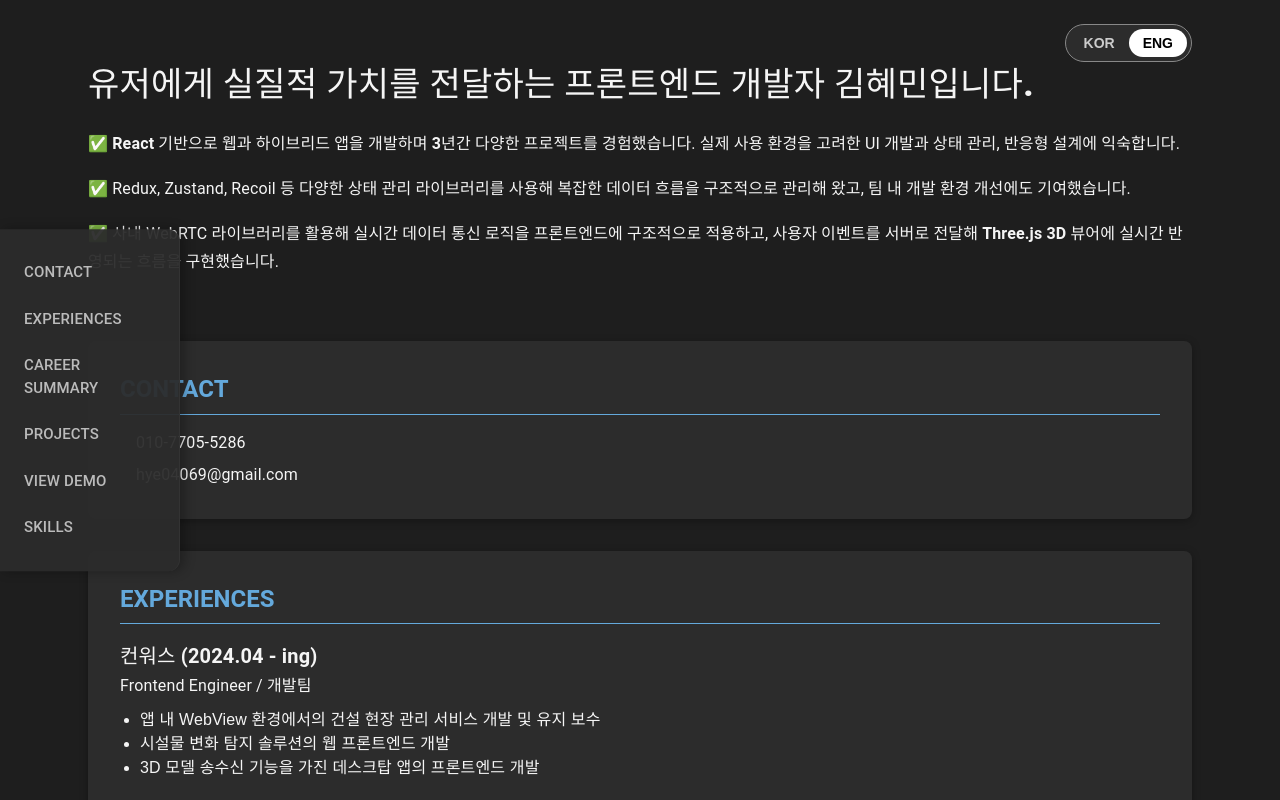
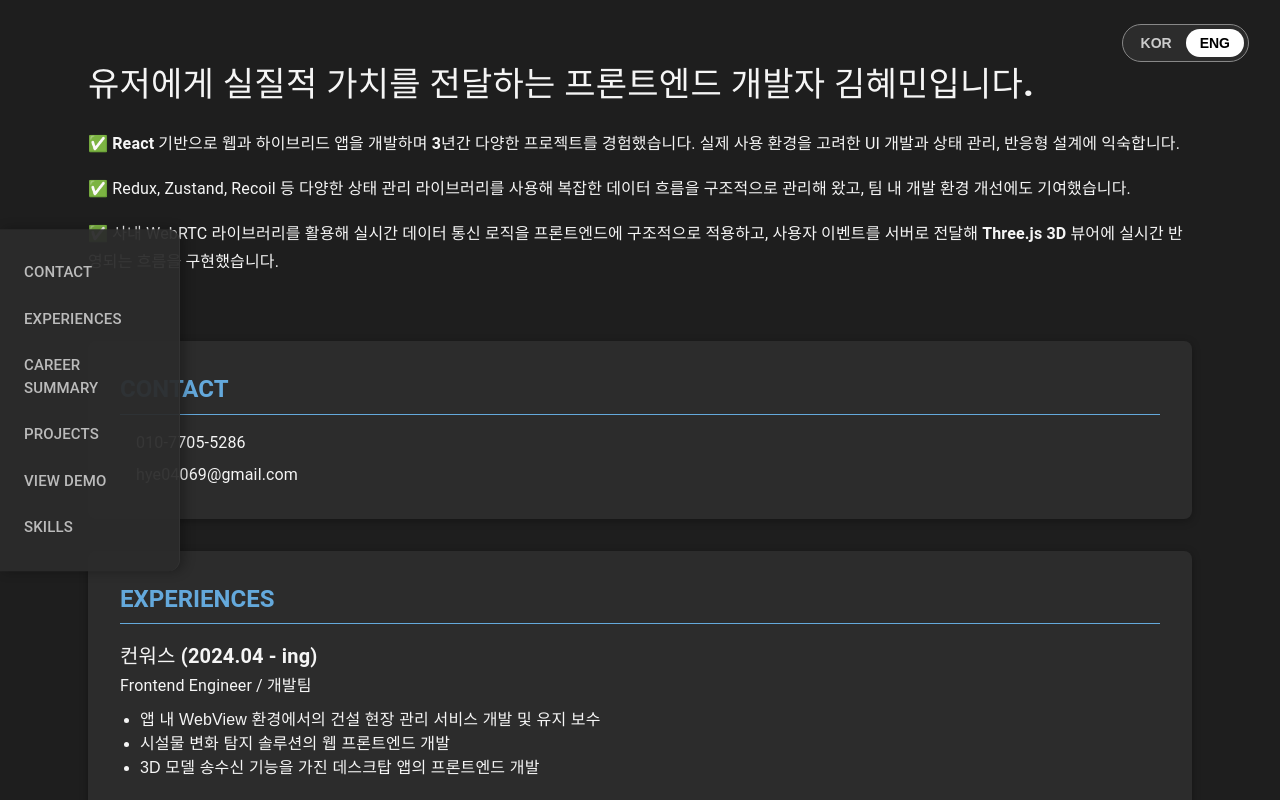
Before and after one commit to hyemmmm/my-portfolio, a React (Vite) app: page /#/ in a window 1280 px wide. Shown: the top 800 px of the page. Built offline with nearby package versions, Linux system fonts and the light colour scheme; some icons are missing.

Commit message:
style: 언어 설정 ui fixed로 변경

```diff
--- a/src/pages/Home.tsx
+++ b/src/pages/Home.tsx
@@ -271,8 +271,8 @@ const PageWrapper = styled.div`
 `;
 
 const LanguageToggleWrapper = styled.div`
-  position: absolute;
+  position: fixed;
   top: 24px;
-  right: 24px;
+  right: 31px;
   z-index: 1000;
 `;
```
